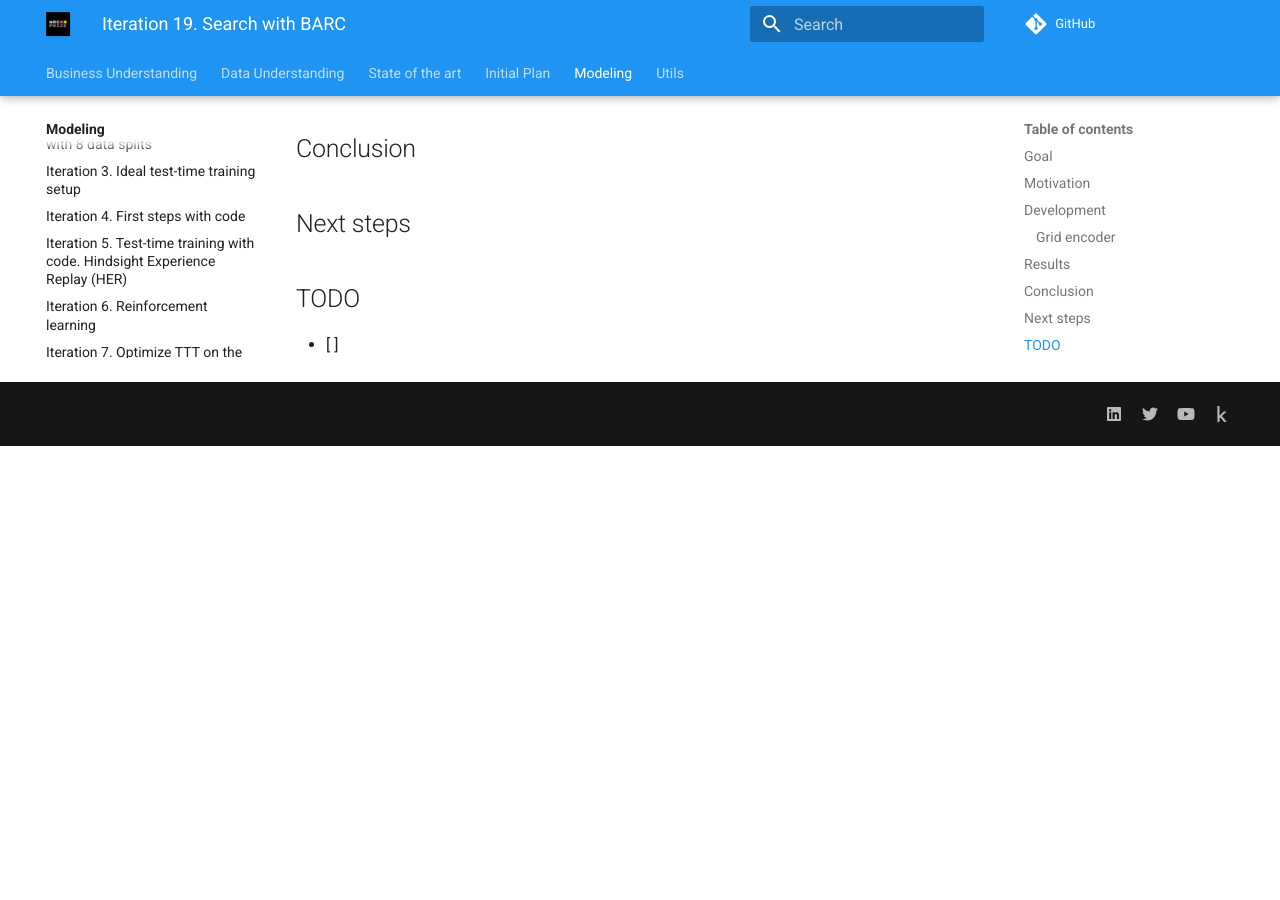
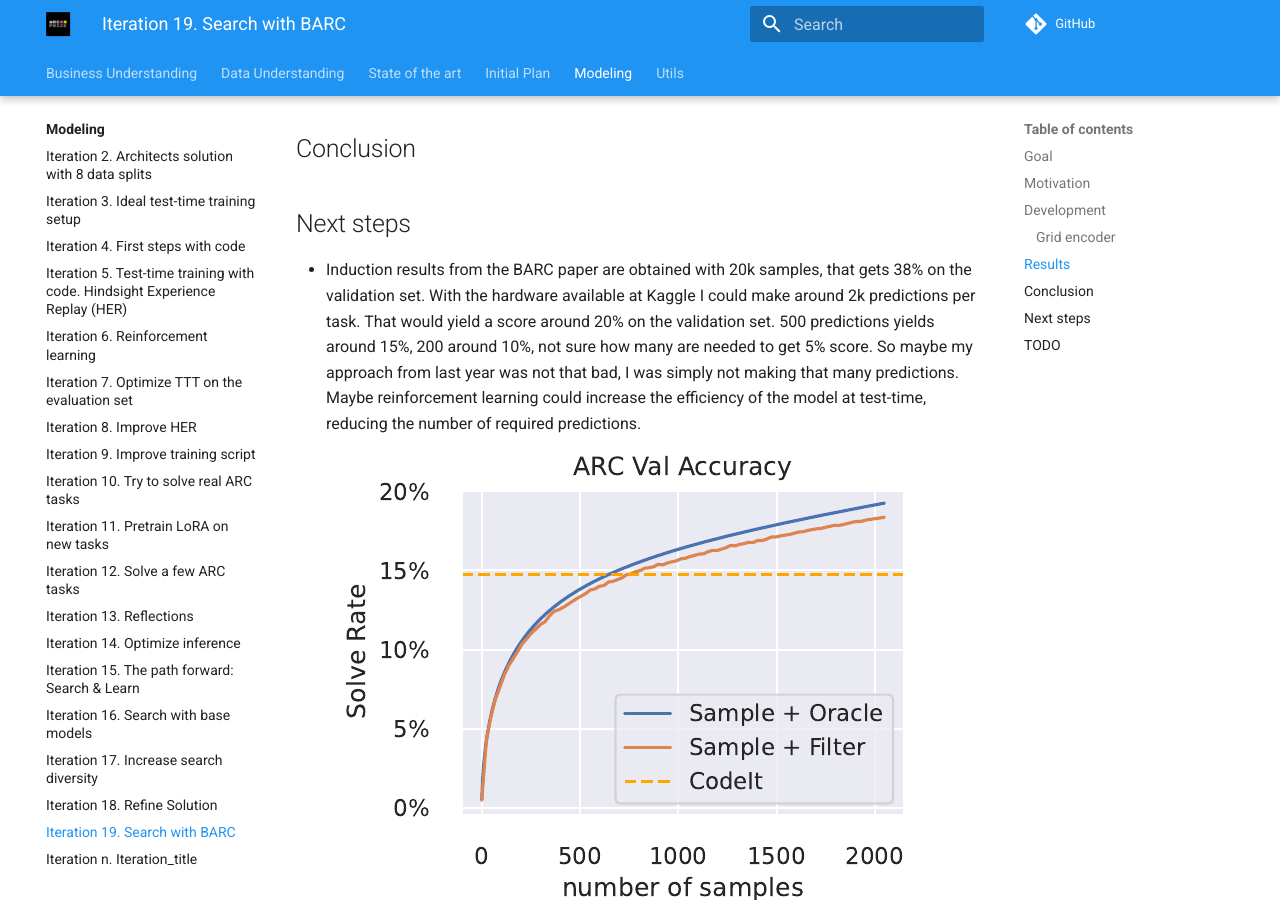
Before and after one commit to ironbar/arc25, an MkDocs documentation site: the page built from docs/modeling/Iteration_19_search_with_BARC.md, in a window 1280 px wide and 900 px high, scrolled down 1191 px. Built offline with MkDocs 1.6.1 and Material for MkDocs 9.7.7, drawn with Linux system fonts in a browser that asks for light colours; comment, search, counter and statistics services are not loaded; before the commit the page ends 1637 px from its top, so only the background shows below that.

```diff
--- a/docs/modeling/Iteration_19_search_with_BARC.md
+++ b/docs/modeling/Iteration_19_search_with_BARC.md
@@ -45,6 +45,14 @@
 
 ## Next steps
 
+- Induction results from the BARC paper are obtained with 20k samples, that gets 38% on the validation set.
+  With the hardware available at Kaggle I could make around 2k predictions per task. That would yield
+  a score around 20% on the validation set. 500 predictions yields around 15%, 200 around 10%, not sure how many are needed to get 5% score.
+  So maybe my approach from last year was not that bad, I was simply not making that many predictions.
+  Maybe reinforcement learning could increase the efficiency of the model at test-time, reducing the number
+  of required predictions.
+![alt text](res/1755582102516_image.png)
+
 ## TODO
 
 - [ ]
```
Also changed, not shown: docs/modeling/res/1755582102516_image.png (added), 2 other files.
